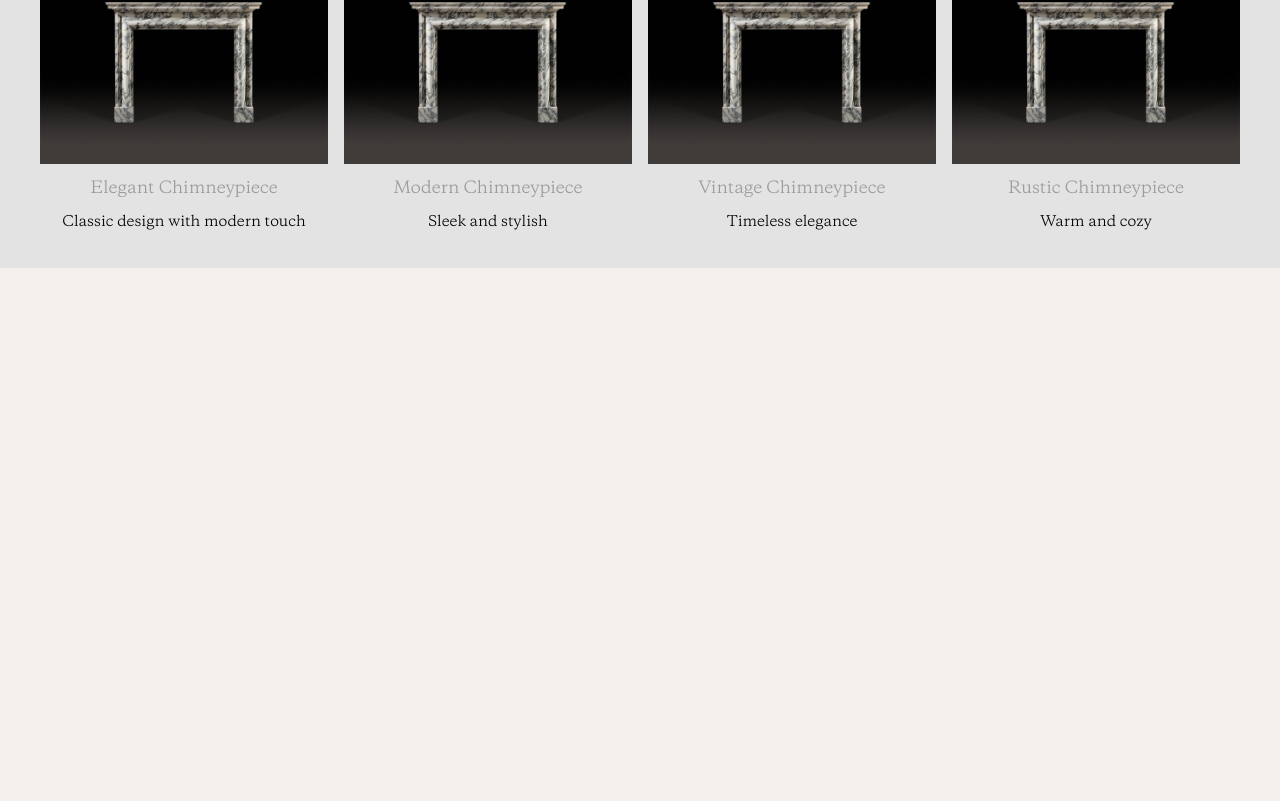
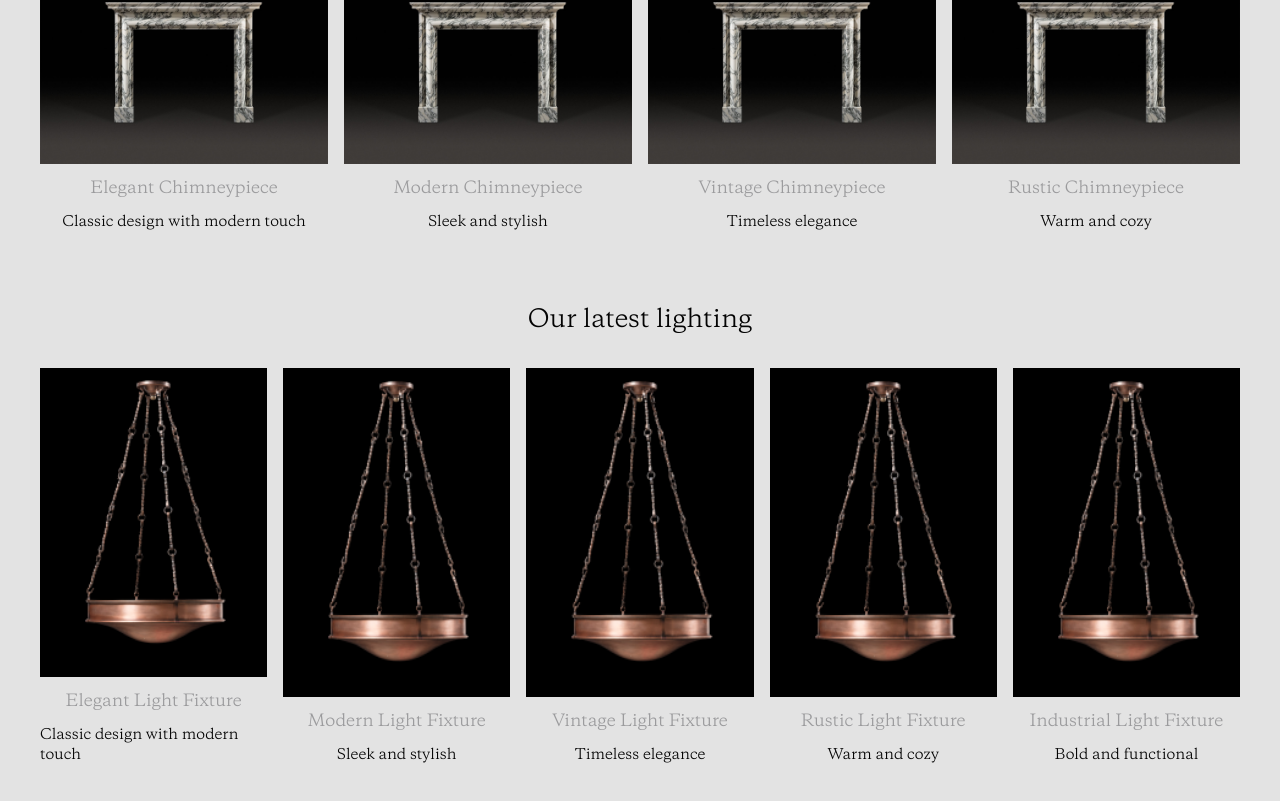
Before and after one commit to purohitdheeraj/jamb-web, a Next.js app: page / in a window 1280 px wide. Shown: the part 2775-3576 px from the top of the page. Before the commit the page ends 3043 px from the top, so only its background shows below. Built offline with nearby package versions, Linux system fonts and the light colour scheme.

Commit message:
add light products

```diff
--- a/src/app/page.tsx
+++ b/src/app/page.tsx
@@ -5,7 +5,71 @@ import ListProducts from "@/components/list-products";
 import Navbar from "@/components/navbar";
 
 
+const chimneyProducts: any = [
+  {
+    imageSrc: "/assets/chimney.png",
+    imageAlt: "Product 1",
+    title: "Elegant Chimneypiece",
+    subtitle: "Classic design with modern touch",
+  },
+  {
+    imageSrc: "/assets/chimney.png",
+    imageAlt: "Product 2",
+    title: "Modern Chimneypiece",
+    subtitle: "Sleek and stylish",
+  },
+  {
+    imageSrc: "/assets/chimney.png",
+    imageAlt: "Product 3",
+    title: "Vintage Chimneypiece",
+    subtitle: "Timeless elegance",
+  },
+  {
+    imageSrc: "/assets/chimney.png",
+    imageAlt: "Product 4",
+    title: "Rustic Chimneypiece",
+    subtitle: "Warm and cozy",
+  },
+];
+
+const lightProducts: any = [
+  {
+    imageSrc: "/assets/light.png",
+    imageAlt: "Light 1",
+    title: "Elegant Light Fixture",
+    subtitle: "Classic design with modern touch",
+  },
+  {
+    imageSrc: "/assets/light.png",
+    imageAlt: "Light 2",
+    title: "Modern Light Fixture",
+    subtitle: "Sleek and stylish",
+  },
+  {
+    imageSrc: "/assets/light.png",
+    imageAlt: "Light 3",
+    title: "Vintage Light Fixture",
+    subtitle: "Timeless elegance",
+  },
+  {
+    imageSrc: "/assets/light.png",
+    imageAlt: "Light 4",
+    title: "Rustic Light Fixture",
+    subtitle: "Warm and cozy",
+  },
+  {
+    imageSrc: "/assets/light.png",
+    imageAlt: "Light 5",
+    title: "Industrial Light Fixture",
+    subtitle: "Bold and functional",
+  },
+];
+
+
+
 export default function Home() {
+
+
   return (
     <>
       <Navbar/>
@@ -13,7 +77,10 @@ export default function Home() {
       <Hero/>
       <FeaturedCategory/>
       </div>
-      <ListProducts/>
+      <div className="mt-32">
+      <ListProducts col={4} products={chimneyProducts} title={'Our latest chimneypieces'}/>
+      <ListProducts col={5} products={lightProducts} title={'Our latest lighting'}/>
+      </div>
     </>
   );
 }
--- a/src/components/list-products.tsx
+++ b/src/components/list-products.tsx
@@ -9,41 +9,20 @@ interface ProductCommonProps {
   subtitle: string;
 }
 
-const products: ProductCommonProps[] = [
-  {
-    imageSrc: "/assets/chimney.png",
-    imageAlt: "Product 1",
-    title: "Elegant Chimneypiece",
-    subtitle: "Classic design with modern touch",
-  },
-  {
-    imageSrc: "/assets/chimney.png",
-    imageAlt: "Product 2",
-    title: "Modern Chimneypiece",
-    subtitle: "Sleek and stylish",
-  },
-  {
-    imageSrc: "/assets/chimney.png",
-    imageAlt: "Product 3",
-    title: "Vintage Chimneypiece",
-    subtitle: "Timeless elegance",
-  },
-  {
-    imageSrc: "/assets/chimney.png",
-    imageAlt: "Product 4",
-    title: "Rustic Chimneypiece",
-    subtitle: "Warm and cozy",
-  },
-];
+interface ListProductsProps {
+  products: ProductCommonProps[];
+  title: string;
+  col: number;
+}
 
-const ListProducts = () => {
+const ListProducts: React.FC<ListProductsProps> = ({ products, title, col }) => {
   return (
-    <div className="mt-32 w-full bg-secondary py-9 px-10">
-      <h2 className="text-2xl font-semibold text-center" >
-        Our latest chimneypieces
+    <div className="w-full bg-secondary py-9 px-10">
+      <h2 className="text-2xl font-semibold text-center">
+        {title}
       </h2>
 
-        <div className="mt-8 grid grid-cols-1 sm:grid-cols-2 lg:grid-cols-4 gap-4">
+      <div className={`mt-8 grid grid-cols-1 sm:grid-cols-2 ${col === 5 ? 'lg:grid-cols-5': 'lg:grid-cols-4'} gap-4`}>
         {products.map((product, index) => (
           <ProductCommon
             key={index}
@@ -54,9 +33,8 @@ const ListProducts = () => {
           />
         ))}
       </div>
+    </div>
+  );
+};
 
-    </div>
-  )
-}
-
-export default ListProducts
+export default ListProducts;
```
Also changed, not shown: 1 other file (tests, documents, lock files or other folders). Lines whose indentation alone changed are shown as unchanged.
